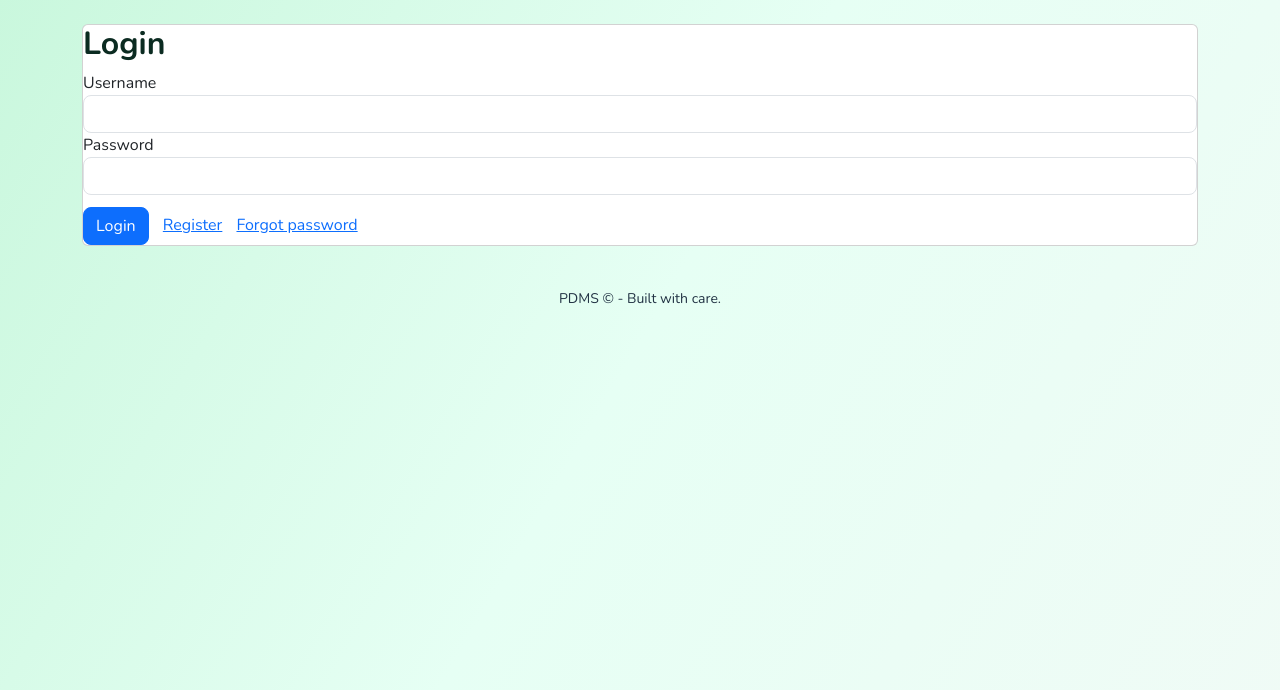
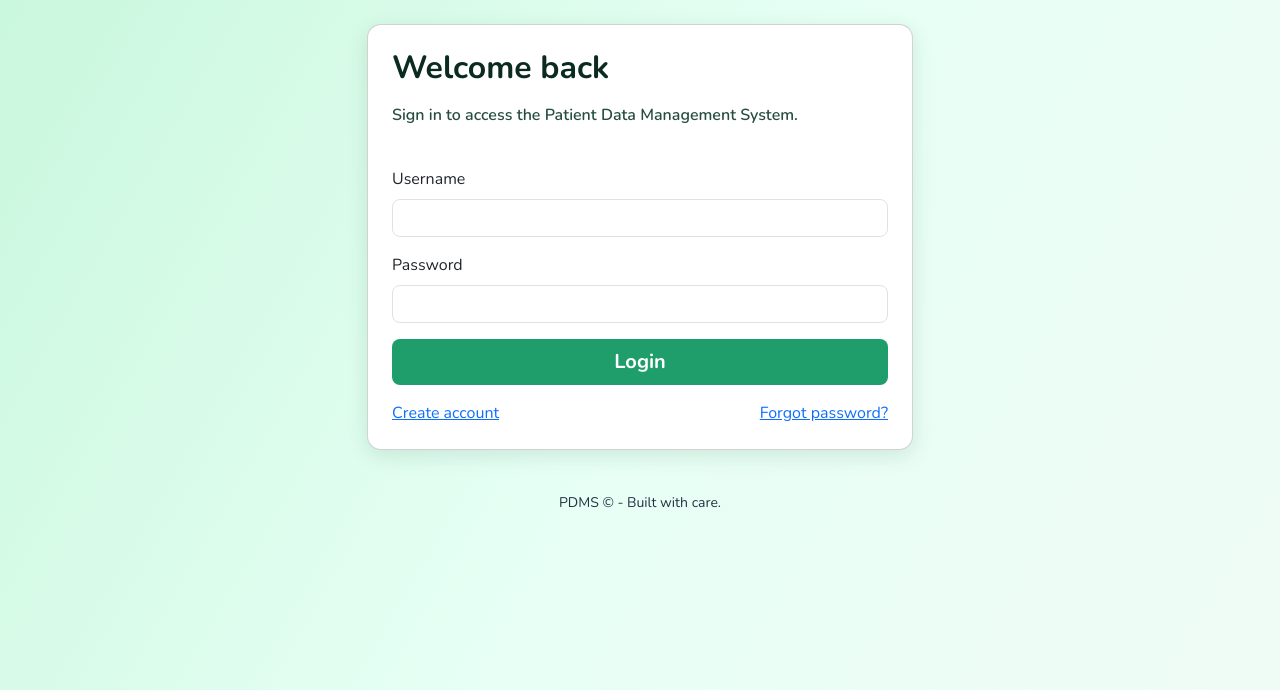
Before and after one commit to onesmuson/Patient-Data-Management-System-PDMS-, a Flask app: page /login in a window 1280 px wide. Shown: the part 56-746 px from the top of the page. Run offline with Flask 3, Linux system fonts and the light colour scheme.

Commit message:
Update login.html

```diff
--- a/templates/login.html
+++ b/templates/login.html
@@ -1,17 +1,30 @@
 {% extends "base.html" %}
 {% block content %}
-<div class="card">
-  <h2>Login</h2>
-  <form method="POST" action="{{ url_for('login') }}">
-    <label>Username</label>
-    <input class="form-control" type="text" name="username" required>
-    <label>Password</label>
-    <input class="form-control" type="password" name="password" required>
-    <div style="margin-top:12px;">
-      <button class="btn btn-primary" type="submit">Login</button>
-      <a style="margin-left:10px;" href="{{ url_for('register') }}">Register</a>
-      <a style="margin-left:10px;" href="{{ url_for('forgot_password') }}">Forgot password</a>
+<div class="row justify-content-center">
+  <div class="col-md-6">
+    <div class="card card-custom p-4">
+      <h2 class="mb-3">Welcome back</h2>
+      <p class="muted-small">Sign in to access the Patient Data Management System.</p>
+
+      <form method="POST" action="{{ url_for('login') }}" class="mt-4">
+        <div class="mb-3">
+          <label class="form-label">Username</label>
+          <input name="username" class="form-control" required>
+        </div>
+        <div class="mb-3">
+          <label class="form-label">Password</label>
+          <input name="password" type="password" class="form-control" required>
+        </div>
+        <div class="d-grid gap-2">
+          <button class="btn btn-accent btn-lg">Login</button>
+        </div>
+      </form>
+
+      <div class="mt-3 d-flex justify-content-between">
+        <a href="{{ url_for('register') }}">Create account</a>
+        <a href="{{ url_for('forgot_password') }}">Forgot password?</a>
+      </div>
     </div>
-  </form>
+  </div>
 </div>
 {% endblock %}
```
